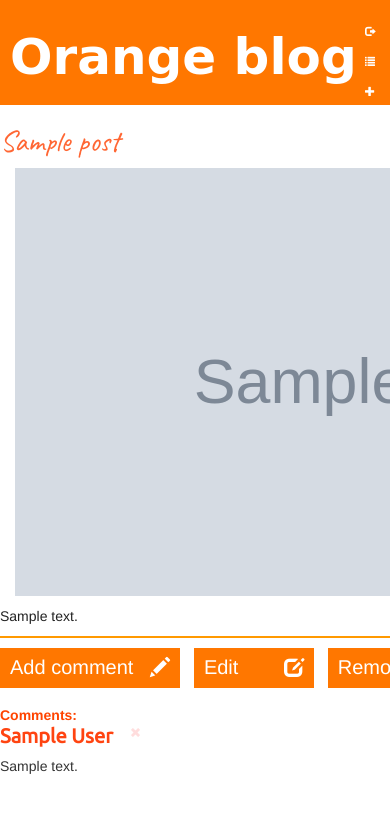
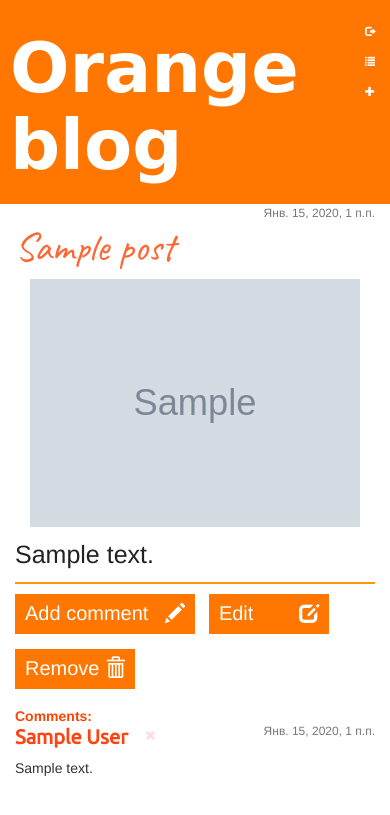
Before and after one commit to Unlogical/django-blog, a Django app: page /post/1/ in a window 390 px wide; the page is wider, and only the part inside the window is pictured. Shown: the top 815 px of that part. Run offline with Django 3.2, Linux system fonts and the light colour scheme; a user stored in the database is signed in; tables that the repository leaves empty hold one stand-in row (values such as "Sample post"); grey boxes marked "Sample" are stand-in pictures; some libraries are stand-ins or nearby versions; some web fonts are replaced.

Commit message:
css: columns are the same on every page, small screen changes

```diff
--- a/blog/static/css/blog.css
+++ b/blog/static/css/blog.css
@@ -30,10 +30,13 @@
 	font-size: 50px;
 	text-align: center;
 }
-@media(max-width: 800px){
+
+
+@media(max-width: 1000px){
 	header h1{
 		text-align: left;
 		margin-left: 10px;
+		font-size: 70px;
 	}
 }
 
@@ -147,3 +150,15 @@
 .draft_image {
 	margin-right: 10px;
 }
+
+@media(max-width: 1000px) {
+	.post_title h2 {
+		font-size: 40px;
+	}
+	.post_text {
+		font-size: 25px;
+	}
+	.post_image {
+		width: 100%;
+	}
+}
--- a/blog/static/css/buttons.css
+++ b/blog/static/css/buttons.css
@@ -23,17 +23,27 @@
 	font-size: 20px;
 }
 
-@media(max-width: 1200px){
+
+@media(max-width: 1000px){
 	.menu {
 		position: absolute;
 		top: 10px;
-		right: 15px;
+		right: 0;
+	}
+
+	.menu .round_button {
+		margin-right: 40px;
+		margin-top: 10px;
+		padding: 20px;
+		border-radius: 45px;
+	}
+
+	.menu .round_button span {
+		font-size: 50px;
 	}
 }
 
-
-
-@media(max-width: 400px){
+@media(max-width: 600px){
 	.menu {
 		position: absolute;
 		top: 10px;
@@ -50,6 +60,7 @@
 		font-size: 10px;
 	}
 }
+
 
 
 .round_button:hover {
@@ -132,7 +143,7 @@
 	border: 2px solid #fff;
 	color: #f60;
 	font-size: 14px;
-	margin-top: 10px;
+	margin-top: 12px;
 	width: 150px;
 	height: 30px;
 	padding: 2px 5px;
@@ -186,7 +197,7 @@
     transition-duration: 0.5s;
 }
 
-@media(max-width: 400px) {
+@media(max-width: 600px) {
 	.round_button::after {
 		font-size: 8px;
 		margin-top: 20px;
@@ -213,7 +224,7 @@
 	font-size: 13px;
 	border-radius: 13px;
 	margin-left: 10px;
-	margin-top: -30px;
+	margin-top: 0px;
 	text-align: center;
 }
 
@@ -229,7 +240,11 @@
 
 .white_round_button span {
 	margin: auto;
-	margin-top: 20%;
+	margin-top: 23%;
+}
+
+.approved span {
+	margin-top: 25%;
 }
 
 
--- a/blog/static/css/comment.css
+++ b/blog/static/css/comment.css
@@ -1,5 +1,4 @@
 .comment {
-	width: 600px;
 	margin: auto;
 	margin-top: 10px;
 	margin-bottom: 10px;
--- a/blog/templates/blog/post_detail.html
+++ b/blog/templates/blog/post_detail.html
@@ -1,6 +1,7 @@
 {% extends 'blog/base.html' %}
 {% block content %}
-<div class="post">
+<div class="col-xs-0 col-sm-0 col-md-2 col-lg-2"></div>
+<div class="col-xs-12 col-sm-12 col-md-8 col-lg-8">
 	{% if post.published_date %}
     	<div class="detail_date post_published_date">
         	{{ post.published_date }}
@@ -35,8 +36,7 @@
 		</a>
 	</div>
 	{% endif %}
-</div>
-<p class="post comments_title">Comments:</p>
+<p class="comments_title">Comments:</p>
 {% if user.is_authenticated %}
 	{% for comment in post.comments.all %}
 	    <div class="comment">
@@ -73,4 +73,5 @@
 	    <p class="comment">No comments here yet :(</p>
 	{% endfor %}
 {% endif %}
+</div>
 {% endblock %}
```
